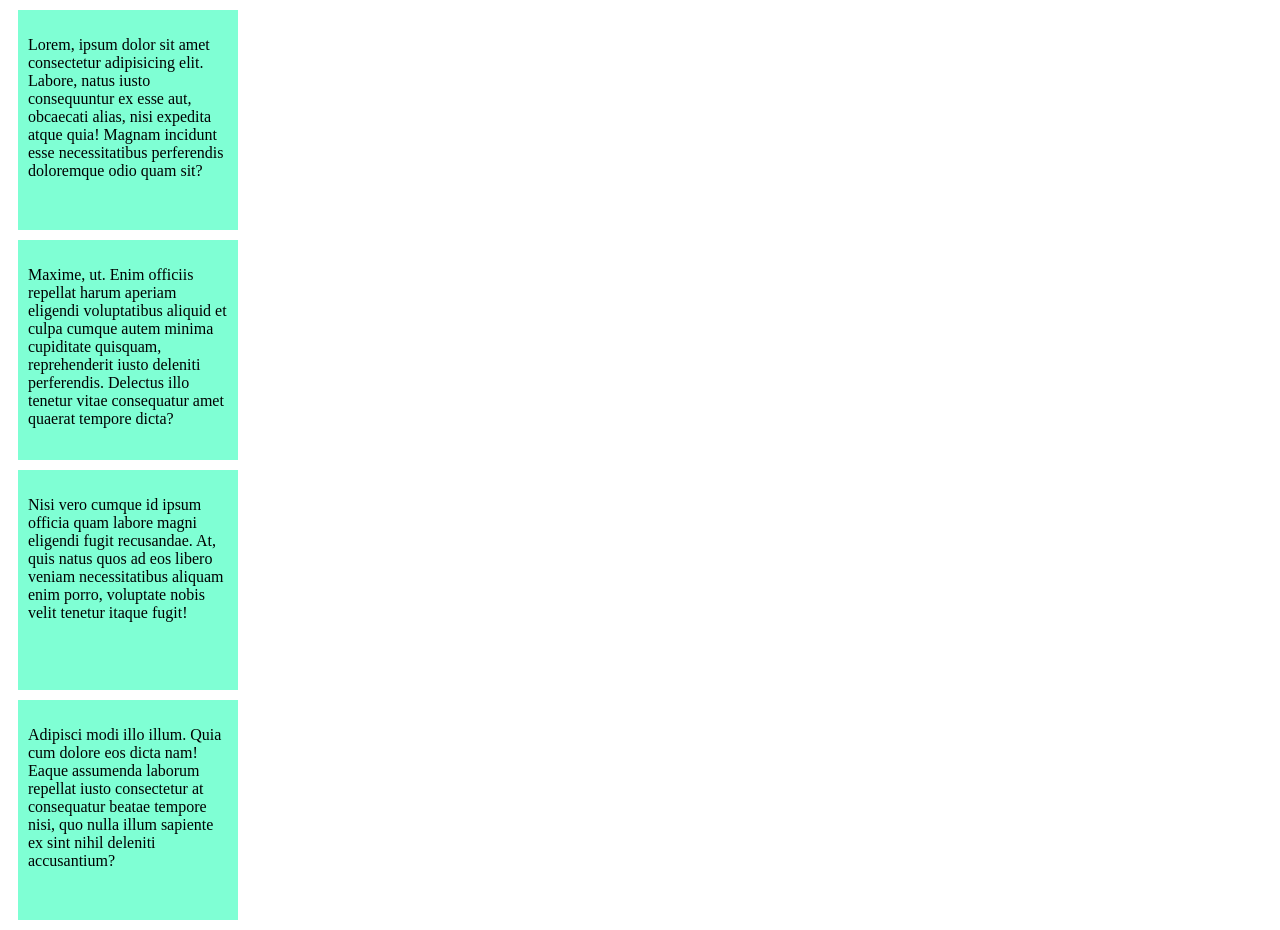
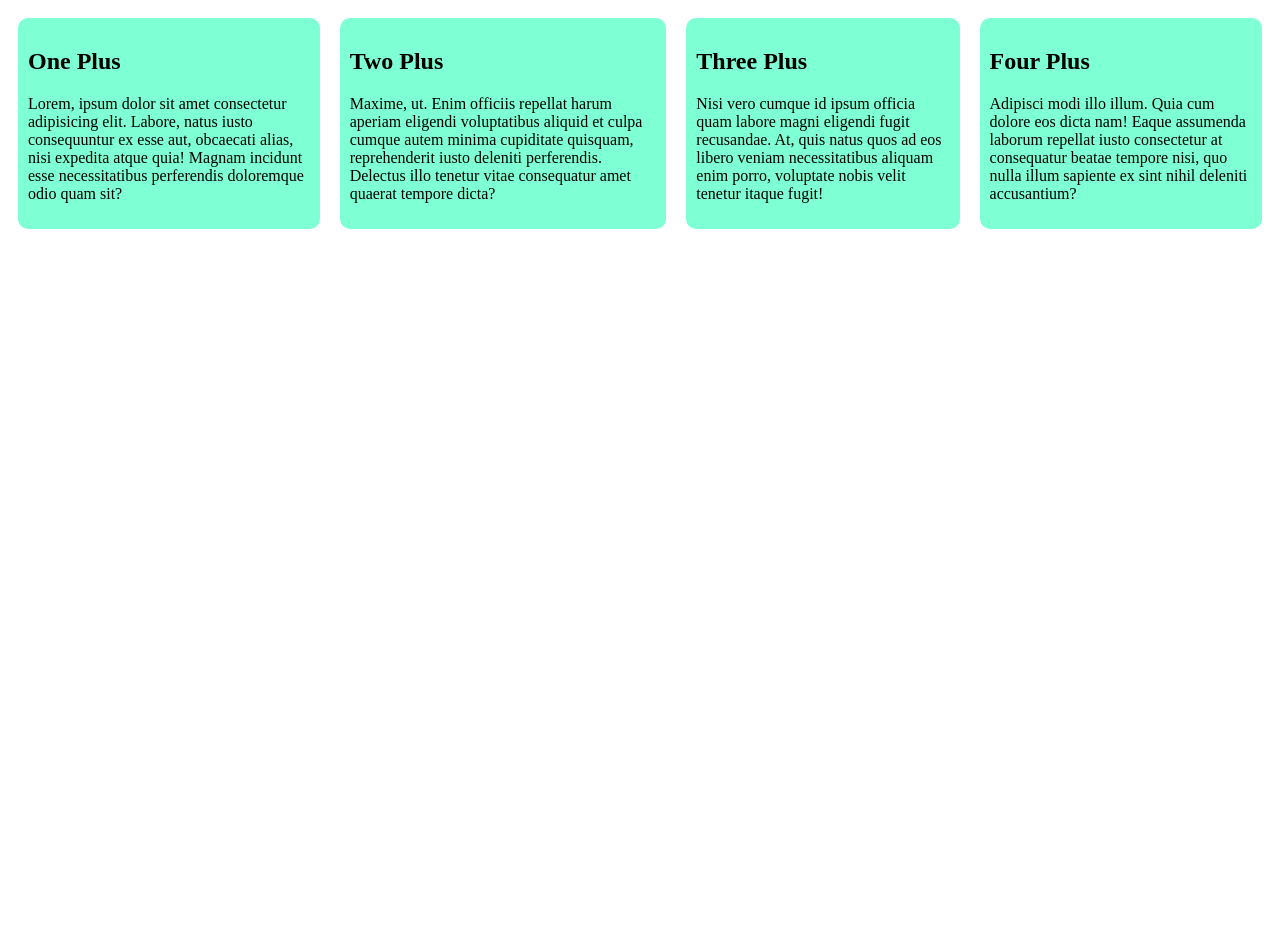
Before and after one commit to dev-ramin/form-design, a plain HTML site: page float.html in a window 1280 px wide. After the commit the page ends 800 px from the top, so only its background shows below. Drawn offline with Linux system fonts and the light colour scheme.

Commit message:
transform

```diff
--- a/float.html
+++ b/float.html
@@ -6,30 +6,40 @@
     <meta name="viewport" content="width=device-width, initial-scale=1.0">
     <title>Float</title>
     <style>
-        /* .container{
+        .container{
             display: flex;
-        } */
+        }
         .box{
-            width: 200px;
-            height: 200px;
+            max-width: 400px;
+            max-height: 300px;
             background-color: aquamarine;
             padding: 10px;
             margin: 10px;
+            border-radius: 10px;
+        }
+        .box:hover{
+            color: brown;
+            background-color: blanchedalmond;
+            transition: .2s;
         }
     </style>
 </head>
 <body>
     <div class="container">
         <div class="box">
+            <h2>One Plus</h2>
             <p>Lorem, ipsum dolor sit amet consectetur adipisicing elit. Labore, natus iusto consequuntur ex esse aut, obcaecati alias, nisi expedita atque quia! Magnam incidunt esse necessitatibus perferendis doloremque odio quam sit?</p>
         </div>
         <div class="box">
+            <h2>Two Plus</h2>
             <p>Maxime, ut. Enim officiis repellat harum aperiam eligendi voluptatibus aliquid et culpa cumque autem minima cupiditate quisquam, reprehenderit iusto deleniti perferendis. Delectus illo tenetur vitae consequatur amet quaerat tempore dicta?</p>
         </div>
         <div class="box">
+            <h2>Three Plus</h2>
             <p>Nisi vero cumque id ipsum officia quam labore magni eligendi fugit recusandae. At, quis natus quos ad eos libero veniam necessitatibus aliquam enim porro, voluptate nobis velit tenetur itaque fugit!</p>
         </div>
         <div class="box">
+            <h2>Four Plus</h2>
             <p>Adipisci modi illo illum. Quia cum dolore eos dicta nam! Eaque assumenda laborum repellat iusto consectetur at consequatur beatae tempore nisi, quo nulla illum sapiente ex sint nihil deleniti accusantium?</p>
         </div>
     </div>
```
